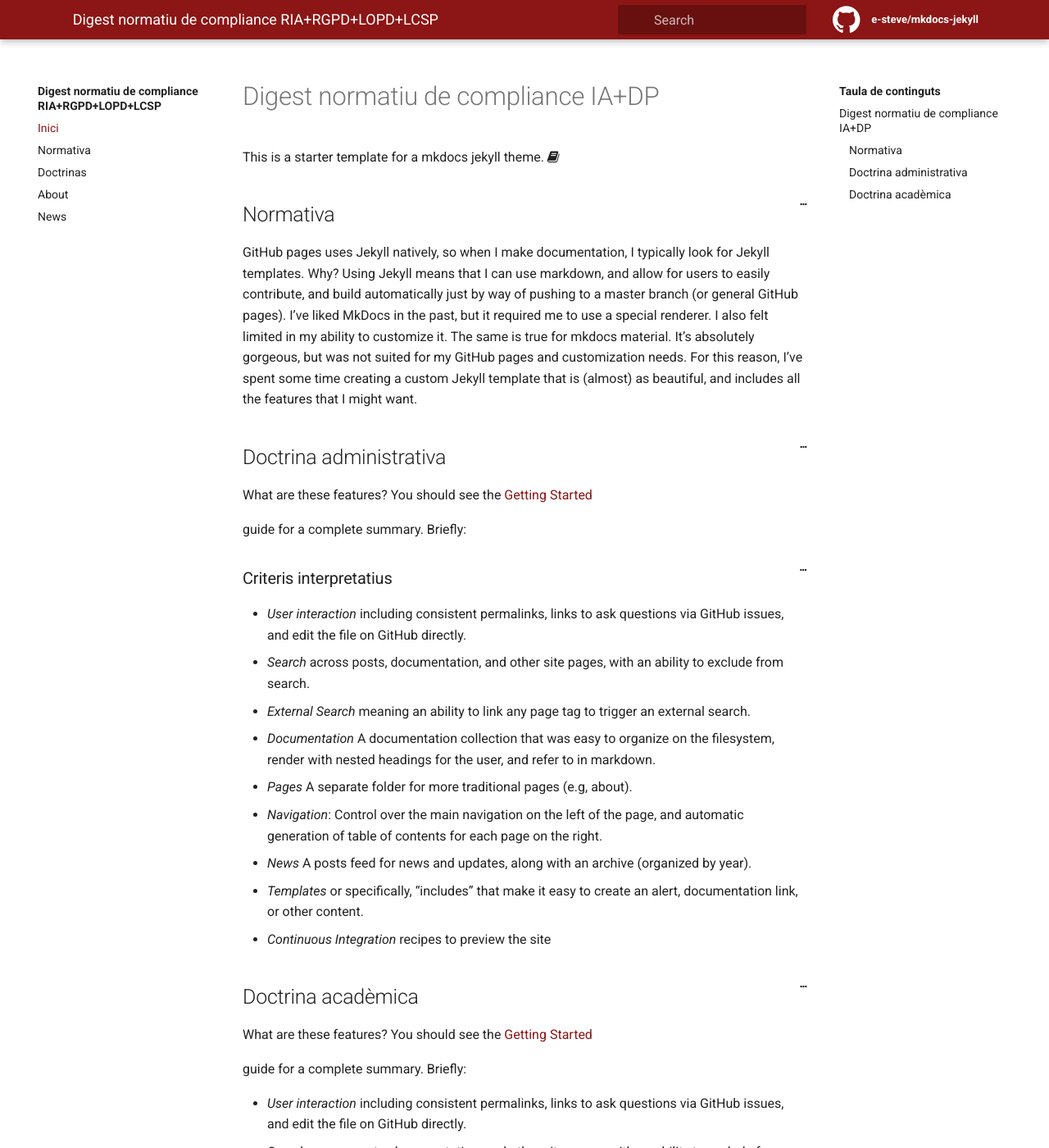
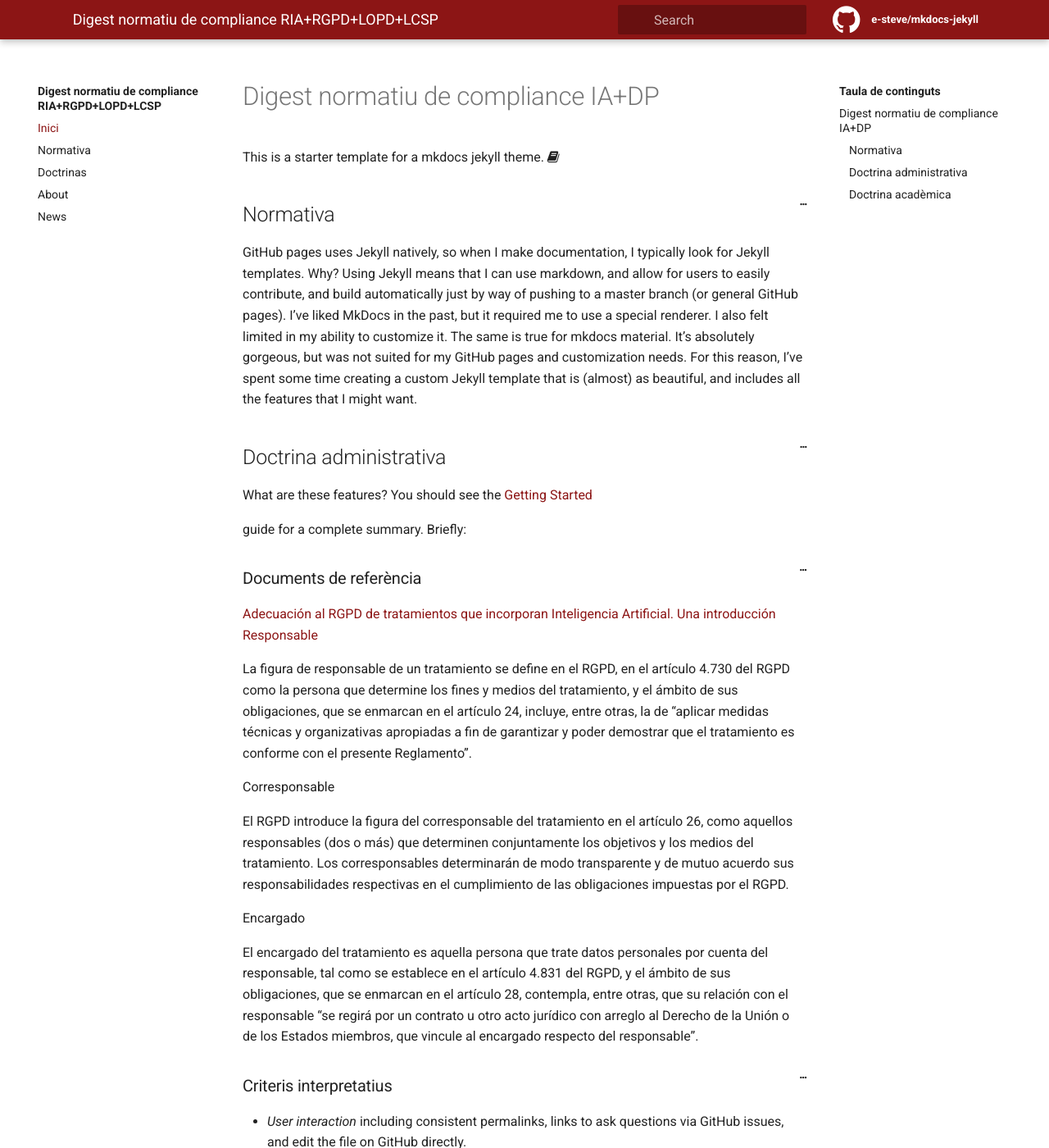
Before and after one commit to e-steve/e-steve.github.io, a Jekyll site: the page built from pages/index.md, in a window 1280 px wide and 1400 px high. Shown: the whole window at 82% size. Built offline with Jekyll 4.4.1, drawn with Linux system fonts in a browser that asks for light colours.

Commit message:
Update index.md

```diff
--- a/pages/index.md
+++ b/pages/index.md
@@ -28,6 +28,34 @@ and includes all the features that I might want.
 What are these features? You should see the {% include doc.html name="Getting Started" path="getting-started" %}
 guide for a complete summary. Briefly:
 
+### Documents de referència
+
+[Adecuación al RGPD de tratamientos que incorporan Inteligencia Artificial. Una introducción Responsable](
+https://www.aepd.es/guias/adecuacion-rgpd-ia.pdf)
+
+La figura de responsable de un tratamiento se define en el RGPD, en el artículo 4.730 del
+RGPD como la persona que determine los fines y medios del tratamiento, y el ámbito de sus
+obligaciones, que se enmarcan en el artículo 24, incluye, entre otras, la de “aplicar medidas
+técnicas y organizativas apropiadas a fin de garantizar y poder demostrar que el tratamiento
+es conforme con el presente Reglamento”.
+
+Corresponsable
+
+El RGPD introduce la figura del corresponsable del tratamiento en el artículo 26, como
+aquellos responsables (dos o más) que determinen conjuntamente los objetivos y los medios
+del tratamiento. Los corresponsables determinarán de modo transparente y de mutuo
+acuerdo sus responsabilidades respectivas en el cumplimiento de las obligaciones
+impuestas por el RGPD.
+
+Encargado
+
+El encargado del tratamiento es aquella persona que trate datos personales por cuenta
+del responsable, tal como se establece en el artículo 4.831 del RGPD, y el ámbito de sus
+obligaciones, que se enmarcan en el artículo 28, contempla, entre otras, que su relación con
+el responsable “se regirá por un contrato u otro acto jurídico con arreglo al Derecho de la
+Unión o de los Estados miembros, que vincule al encargado respecto del responsable”.
+
+
 ### Criteris interpretatius
  - *User interaction* including consistent permalinks, links to ask questions via GitHub issues, and edit the file on GitHub directly.
  - *Search* across posts, documentation, and other site pages, with an ability to exclude from search.
```
